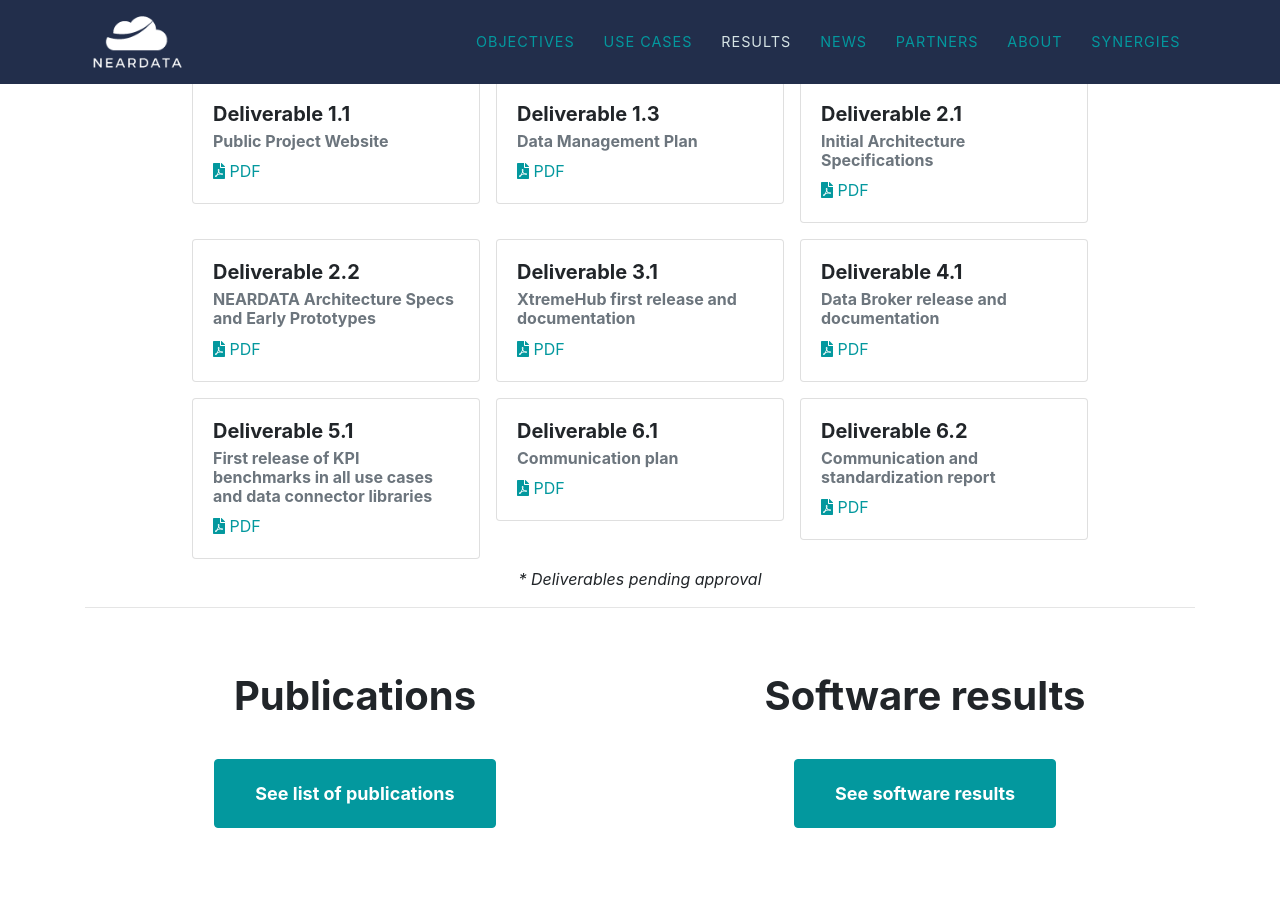
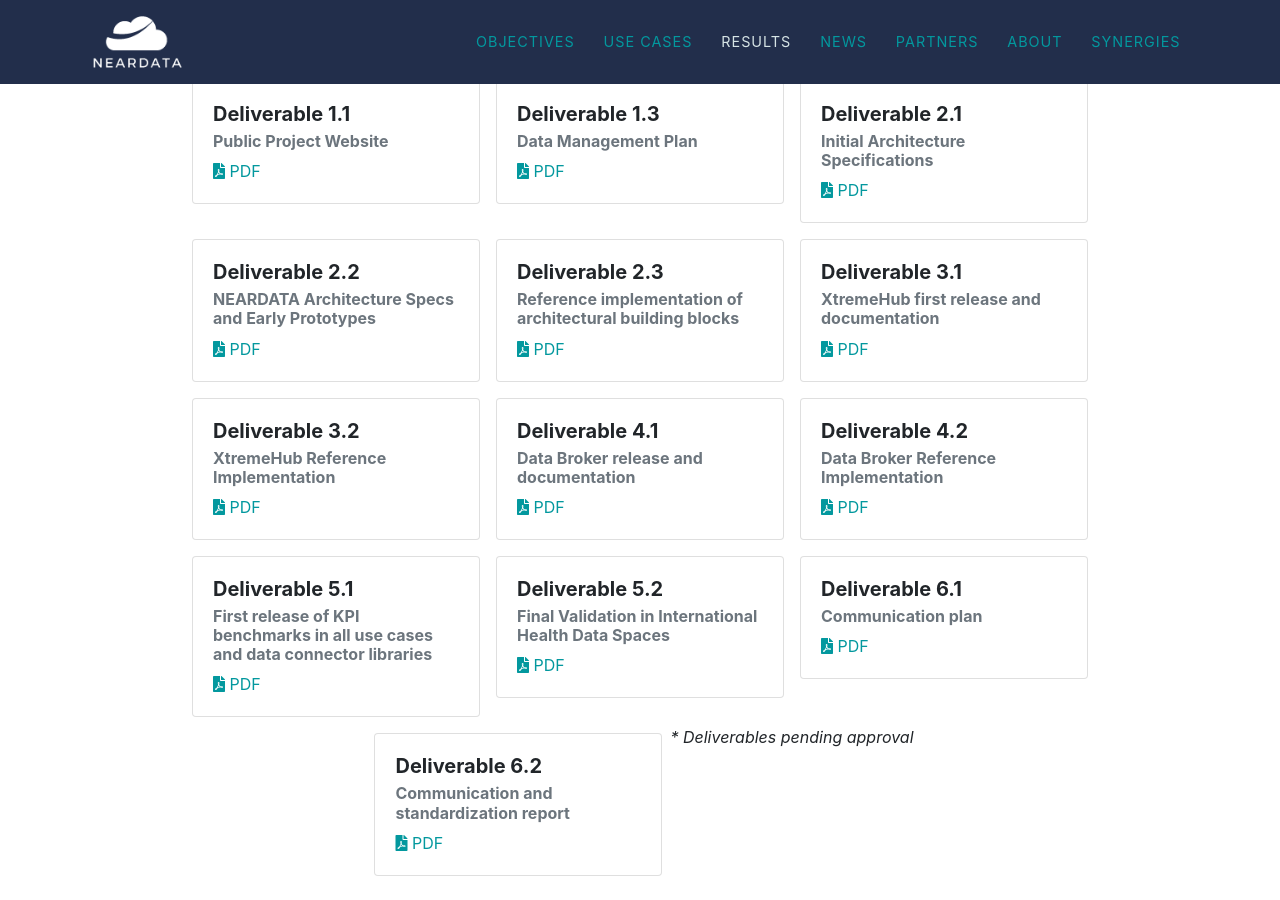
Before and after one commit to neardata-eu/neardata-eu.github.io, a Jekyll site: the page built from index.md, in a window 1280 px wide and 900 px high, scrolled down 3822 px. Built offline with Jekyll 4.4.1, drawn with Linux system fonts in a browser that asks for light colours; some web fonts are replaced.

Commit message:
add deliverables

```diff
--- a/_data/sitetext.yml
+++ b/_data/sitetext.yml
@@ -113,15 +113,27 @@
     - title: Deliverable 2.2
       subtitle: NEARDATA Architecture Specs and Early Prototypes
       file: ../assets/deliverables/NEARDATA_D2.2_Public.pdf
+    - title: Deliverable 2.3
+      subtitle: Reference implementation of architectural building blocks
+      file: ../assets/deliverables/NEARDATA_D2.3_Public.pdf
     - title: Deliverable 3.1
       subtitle: XtremeHub first release and documentation
       file: ../assets/deliverables/NEARDATA_D3.1_Public.pdf
+    - title: Deliverable 3.2
+      subtitle: XtremeHub Reference Implementation
+      file: ../assets/deliverables/NEARDATA_D3.2_Public.pdf
     - title: Deliverable 4.1
       subtitle: Data Broker release and documentation
       file: ../assets/deliverables/NEARDATA_D4.1_Public.pdf
+    - title: Deliverable 4.2
+      subtitle: Data Broker Reference Implementation
+      file: ../assets/deliverables/NEARDATA_D4.2_Public.pdf
     - title: Deliverable 5.1
       subtitle: First release of KPI benchmarks in all use cases and data connector libraries
       file: ../assets/deliverables/NEARDATA_D5.1_Public.pdf
+    - title: Deliverable 5.2
+      subtitle: Final Validation in International Health Data Spaces
+      file: ../assets/deliverables/NEARDATA_D5.2_Public.pdf
     - title: Deliverable 6.1
       subtitle: Communication plan
       file: ../assets/deliverables/NEARDATA_D6.1_Public.pdf
```
Also changed, not shown: 4 other files.
